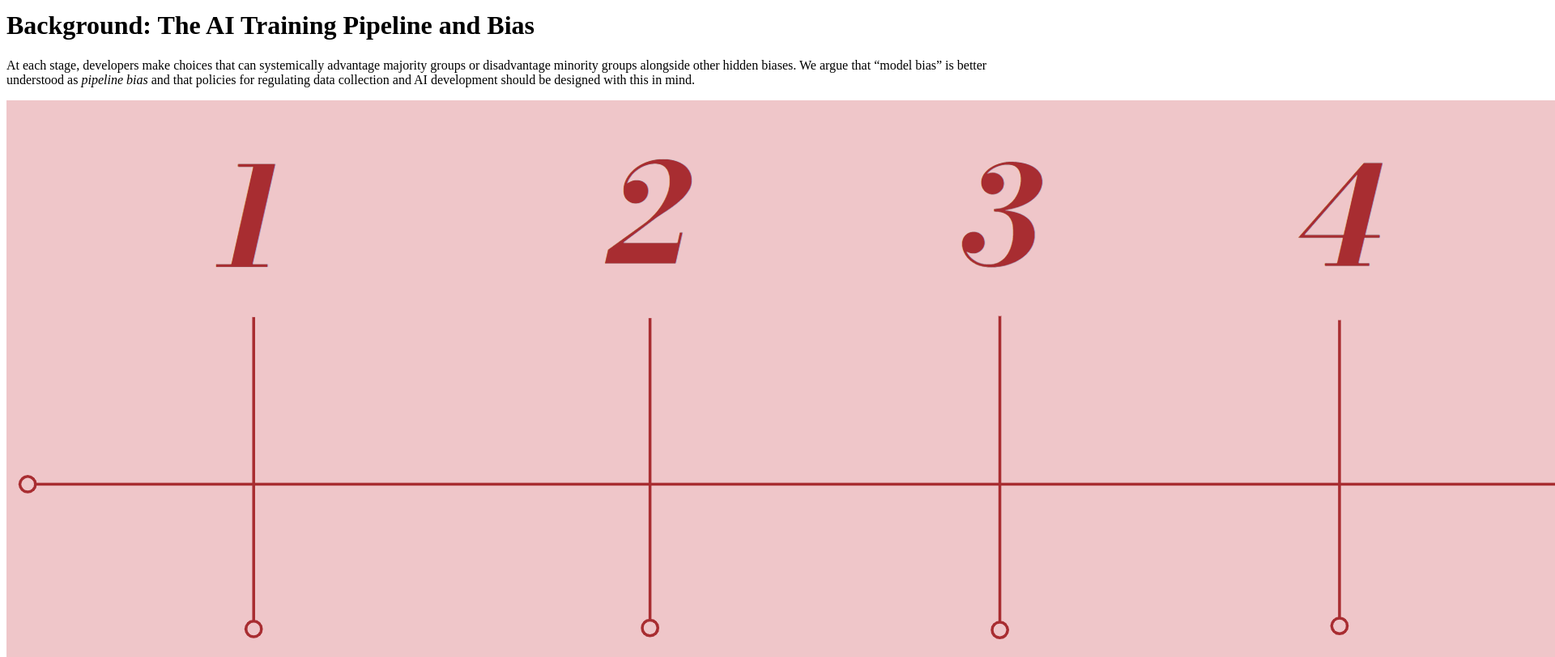
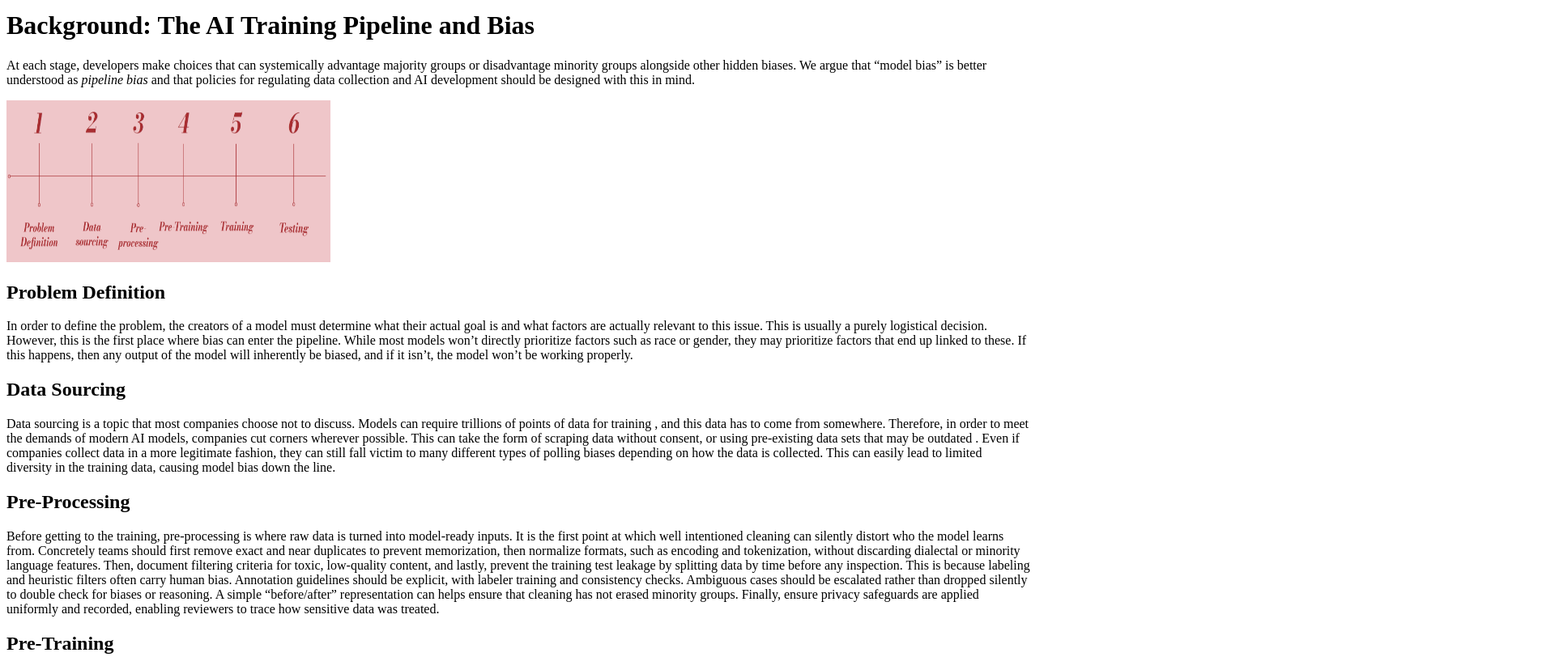
Before and after one commit to RandomGibus/randomgibus.github.io, a plain HTML site: page index.html in a window 1280 px wide. Shown: the part 760-1572 px from the top of the page at 81% size, 1920 px wide, since content can reach past the window. Drawn offline with nearby package versions, Linux system fonts and the light colour scheme.

Commit message:
Final image resize

```diff
--- a/index.html
+++ b/index.html
@@ -93,7 +93,7 @@ other hidden biases. We argue that “model bias” is better understood as
 and AI development should be designed with this in mind.</p>
 </div>
 <div class="minipage">
-<p><img src="AI_Pipeline.png" alt="image" /></p>
+<p><img src="AI_Pipeline.png" alt="image" width="400" height="200" /></p>
 </div>
 <h2 id="problem-definition">Problem Definition</h2>
 <p>In order to define the problem, the creators of a model must
```
